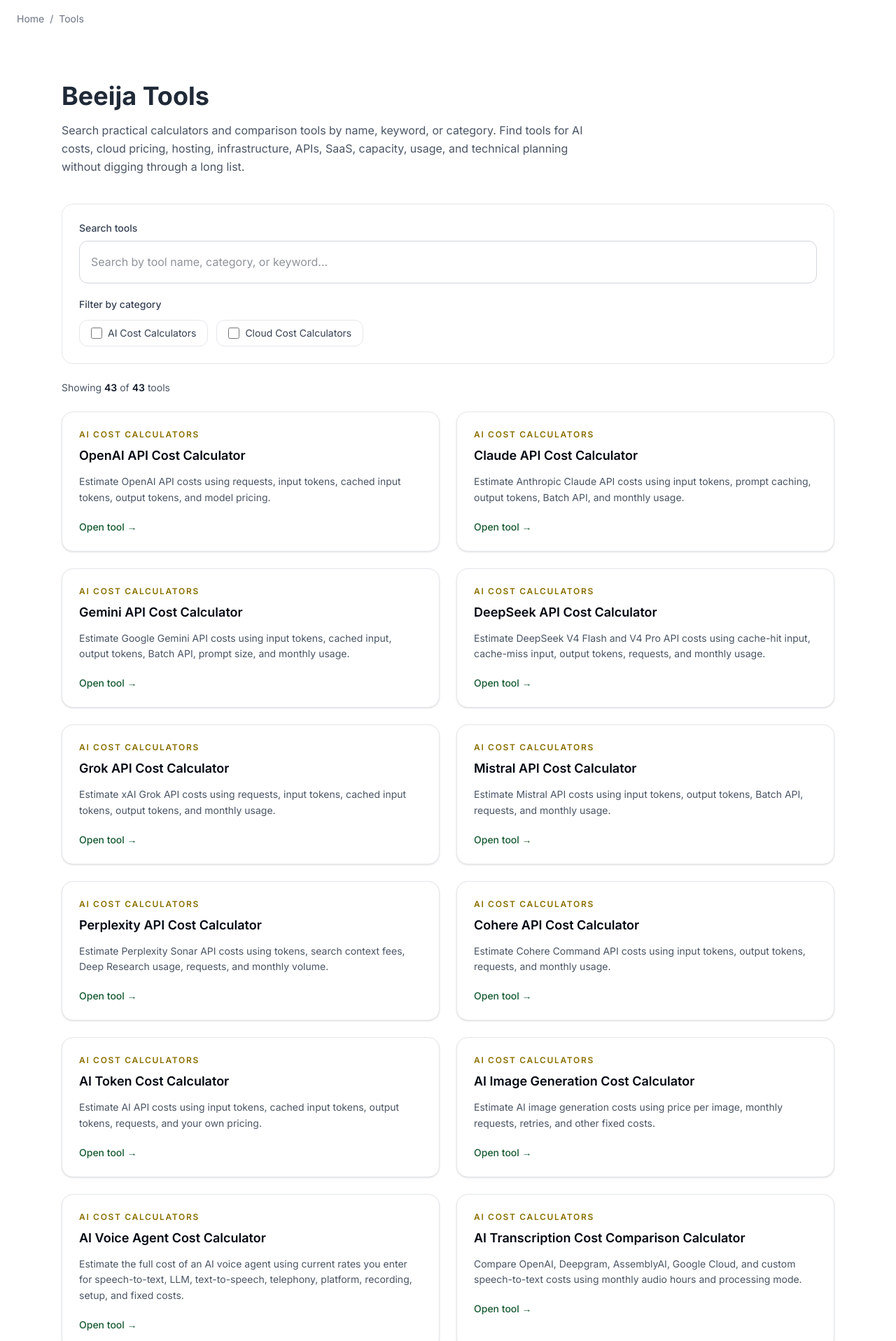
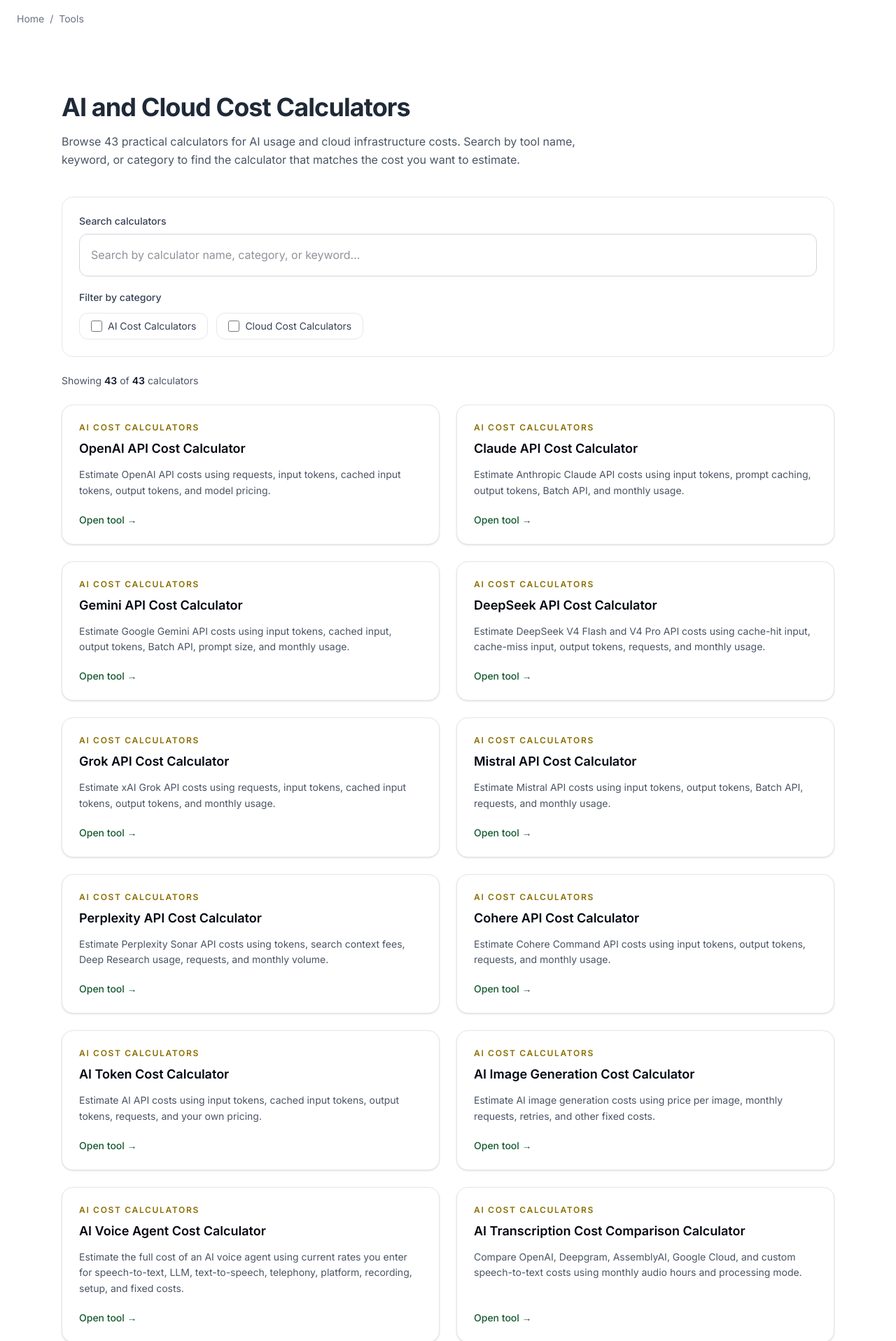
Before and after one commit to vaarunsonawwane-ops/beeija, a Next.js app: page /tools in a window 1280 px wide. Shown: the part 100-2016 px from the top of the page at 70% size. Built offline with nearby package versions, Linux system fonts and the light colour scheme.

Commit message:
Tools page content updated

```diff
--- a/app/components/ToolCard.tsx
+++ b/app/components/ToolCard.tsx
@@ -5,6 +5,7 @@ type ToolCardProps = {
   description: string;
   href: string;
   category?: string;
+  headingLevel?: "h2" | "h3";
 };
 
 export default function ToolCard({
@@ -12,11 +13,14 @@ export default function ToolCard({
   description,
   href,
   category,
+  headingLevel = "h3",
 }: ToolCardProps) {
+  const Heading = headingLevel;
+
   return (
     <Link
       href={href}
-      className="group block rounded-2xl border border-gray-200 bg-white p-6 shadow-sm transition duration-200 hover:-translate-y-1 hover:shadow-md"
+      className="group flex h-full flex-col rounded-2xl border border-gray-200 bg-white p-6 shadow-sm transition duration-200 hover:-translate-y-1 hover:shadow-md focus-visible:outline-none focus-visible:ring-2 focus-visible:ring-[var(--green)] focus-visible:ring-offset-2"
     >
       {category ? (
         <p className="text-xs font-semibold uppercase tracking-[0.14em] text-[var(--yellow-dark)]">
@@ -24,15 +28,15 @@ export default function ToolCard({
         </p>
       ) : null}
 
-      <h3 className="mt-2 text-lg font-semibold text-gray-950 transition-colors duration-200 group-hover:text-[var(--green)]">
+      <Heading className="mt-2 text-lg font-semibold text-gray-950 transition-colors duration-200 group-hover:text-[var(--green)] group-focus-visible:text-[var(--green)]">
         {name}
-      </h3>
+      </Heading>
 
       <p className="mt-3 text-sm leading-relaxed text-gray-600">
         {description}
       </p>
 
-      <p className="mt-5 text-sm font-medium text-[var(--green)]">
+      <p className="mt-auto pt-5 text-sm font-medium text-[var(--green)]">
         Open tool →
       </p>
     </Link>
--- a/app/tools/ToolsClient.tsx
+++ b/app/tools/ToolsClient.tsx
@@ -9,6 +9,7 @@ type ToolItem = {
   description: string;
   href: string;
   category?: string;
+  keywords?: string[];
 };
 
 type ToolsClientProps = {
@@ -16,6 +17,13 @@ type ToolsClientProps = {
 };
 
 const preferredCategoryOrder = [...BEEIJA_CATEGORIES];
+
+function normalizeSearchText(value: string) {
+  return value
+    .toLowerCase()
+    .replace(/[^a-z0-9]+/g, " ")
+    .trim();
+}
 
 export default function ToolsClient({ tools }: ToolsClientProps) {
   const [searchQuery, setSearchQuery] = useState("");
@@ -55,15 +63,20 @@ export default function ToolsClient({ tools }: ToolsClientProps) {
   }, [tools]);
 
   const filteredTools = useMemo(() => {
-    const query = searchQuery.trim().toLowerCase();
+    const query = normalizeSearchText(searchQuery);
 
     return tools.filter((tool) => {
-      const matchesSearch =
-        !query ||
-        tool.title.toLowerCase().includes(query) ||
-        tool.description.toLowerCase().includes(query) ||
-        tool.href.toLowerCase().includes(query) ||
-        (tool.category || "").toLowerCase().includes(query);
+      const searchableText = normalizeSearchText(
+        [
+          tool.title,
+          tool.description,
+          tool.href,
+          tool.category ?? "",
+          ...(tool.keywords ?? []),
+        ].join(" "),
+      );
+
+      const matchesSearch = !query || searchableText.includes(query);
 
       const matchesCategory =
         selectedCategories.length === 0 ||
@@ -90,17 +103,23 @@ export default function ToolsClient({ tools }: ToolsClientProps) {
     searchQuery.trim().length > 0 || selectedCategories.length > 0;
 
   return (
-    <section className="mt-10">
+    <section className="mt-10" aria-label="Beeija calculator directory">
       <div className="rounded-2xl border border-gray-200 bg-white p-5 md:p-6">
         <div>
-          <label className="mb-2 block text-sm font-medium text-gray-700">
-            Search tools
+          <label
+            htmlFor="tool-search"
+            className="mb-2 block text-sm font-medium text-gray-700"
+          >
+            Search calculators
           </label>
 
           <input
+            id="tool-search"
+            type="search"
             value={searchQuery}
             onChange={(event) => setSearchQuery(event.target.value)}
-            placeholder="Search by tool name, category, or keyword..."
+            placeholder="Search by calculator name, category, or keyword..."
+            autoComplete="off"
             className="w-full rounded-xl border border-gray-300 p-4 text-sm outline-none transition focus:border-transparent focus:ring-2 focus:ring-[var(--green)]"
           />
         </div>
@@ -151,14 +170,14 @@ export default function ToolsClient({ tools }: ToolsClientProps) {
       </div>
 
       <div className="mt-6 flex flex-col gap-2 md:flex-row md:items-center md:justify-between">
-        <p className="text-sm text-gray-600">
+        <p className="text-sm text-gray-600" aria-live="polite">
           Showing{" "}
           <span className="font-semibold text-gray-900">
             {filteredTools.length}
           </span>{" "}
           of{" "}
           <span className="font-semibold text-gray-900">{tools.length}</span>{" "}
-          tools
+          calculators
         </p>
 
         {selectedCategories.length > 0 && (
@@ -177,19 +196,19 @@ export default function ToolsClient({ tools }: ToolsClientProps) {
               description={tool.description}
               href={tool.href}
               category={tool.category}
+              headingLevel="h2"
             />
           ))}
         </div>
       ) : (
         <div className="mt-6 rounded-2xl border border-gray-200 bg-gray-50 p-8 text-center">
           <h2 className="text-xl font-semibold text-gray-900">
-            No matching tools found
+            No matching calculators found
           </h2>
 
           <p className="mt-3 leading-relaxed text-gray-600">
-            Beeija tools will appear here automatically as their pages are
-            created. Try a different keyword or remove one of the selected
-            categories.
+            No calculator matches your current search and category filters. Try
+            another keyword or clear the active filters.
           </p>
 
           {hasActiveFilters && (
--- a/app/tools/page.tsx
+++ b/app/tools/page.tsx
@@ -1,11 +1,13 @@
+import type { Metadata } from "next";
+
 import { tools } from "@/app/data/tools";
 import ToolsClient from "./ToolsClient";
 
-export const metadata = {
-  title: "All Tools",
+export const metadata: Metadata = {
+  title: "AI & Cloud Cost Calculators",
 
   description:
-    "Browse practical calculators and comparison tools for AI costs, cloud pricing, hosting, infrastructure, APIs, SaaS, capacity, usage, and technology planning.",
+    "Browse Beeija calculators for AI usage, model pricing, cloud compute, storage, bandwidth, databases, serverless services, and related cost planning.",
 
   alternates: {
     canonical: "https://beeija.com/tools",
@@ -14,21 +16,22 @@ export const metadata = {
 
 export default function ToolsPage() {
   return (
-    <div className="mx-auto max-w-6xl px-6 py-12">
+    <main className="bg-white">
+      <div className="mx-auto max-w-6xl px-6 py-12 md:py-16">
         <div className="max-w-3xl">
-        <h1 className="text-4xl font-bold text-[var(--dark)]">
-          Beeija Tools
+          <h1 className="text-4xl font-bold tracking-tight text-[var(--dark)]">
+            AI and Cloud Cost Calculators
           </h1>
 
           <p className="mt-4 leading-relaxed text-gray-600">
-          Search practical calculators and comparison tools by name, keyword,
-          or category. Find tools for AI costs, cloud pricing, hosting,
-          infrastructure, APIs, SaaS, capacity, usage, and technical planning
-          without digging through a long list.
+            Browse {tools.length} practical calculators for AI usage and cloud
+            infrastructure costs. Search by tool name, keyword, or category to
+            find the calculator that matches the cost you want to estimate.
           </p>
         </div>
 
         <ToolsClient tools={tools} />
       </div>
+    </main>
   );
 }
```
Lines whose indentation alone changed are shown as unchanged.
